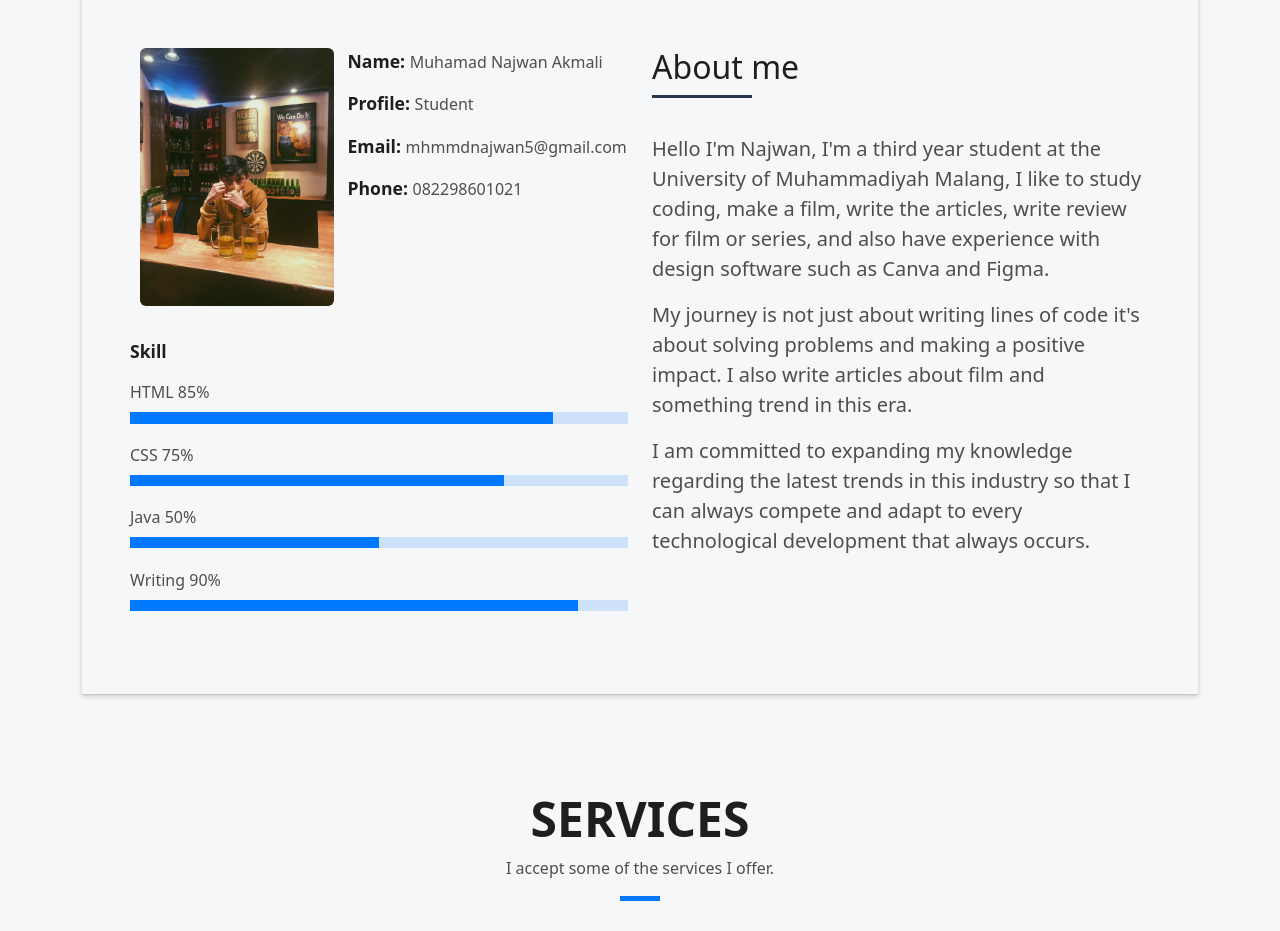
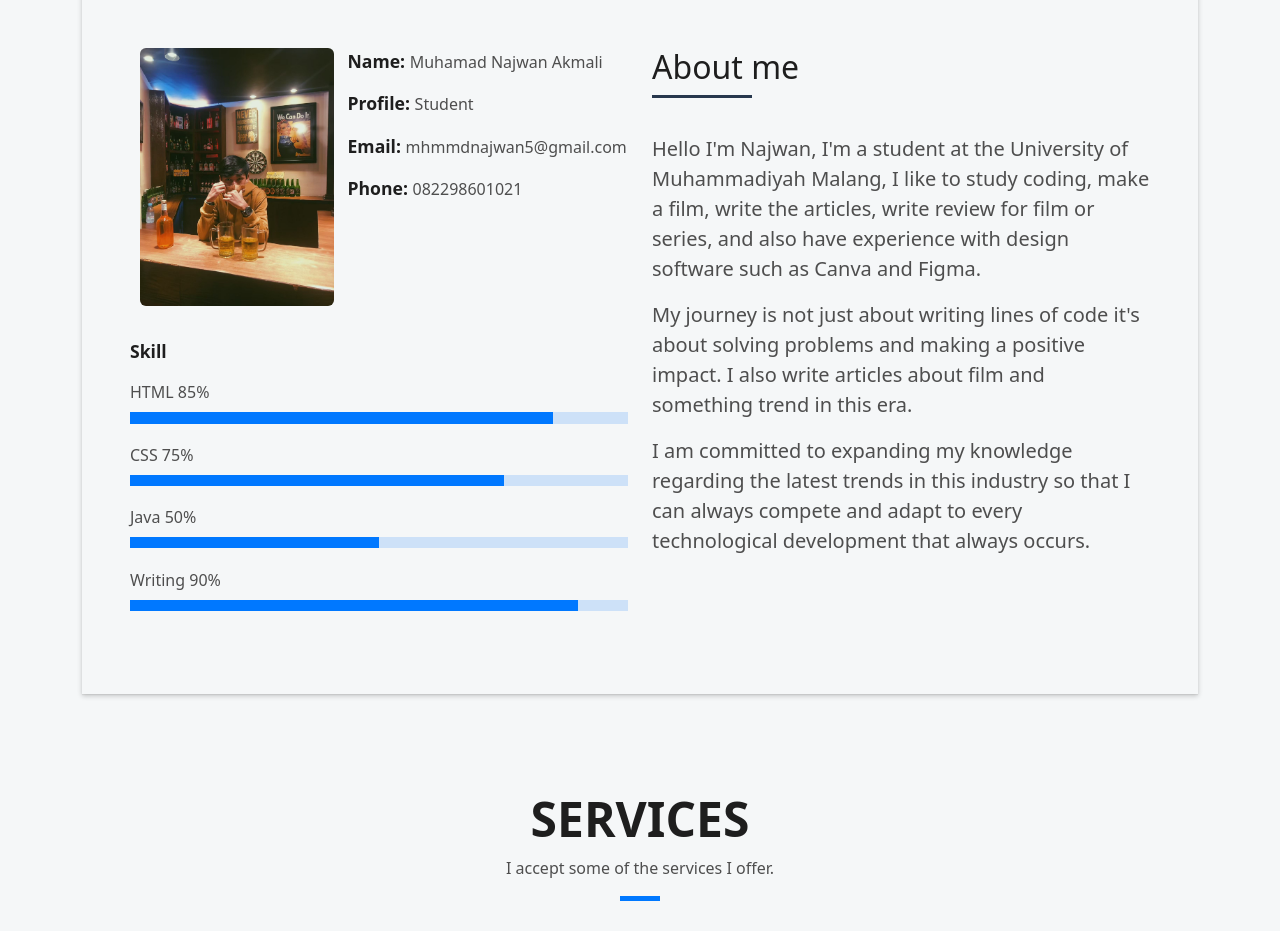
Before and after one commit to mhmdnjwn/Portfolio, a plain HTML site: page index.html in a window 1280 px wide. Shown: the part 880-1811 px from the top of the page. Drawn offline with Linux system fonts and the light colour scheme.

Commit message:
Update index.html

```diff
--- a/index.html
+++ b/index.html
@@ -114,7 +114,7 @@
                       </h5>
                     </div>
                     <p class="lead">
-                      Hello I'm Najwan, I'm a third year student at the University of Muhammadiyah Malang, I like to study coding, make a film, write the articles, write review for film or series, and also have experience with design software such as Canva and Figma.
+                      Hello I'm Najwan, I'm a student at the University of Muhammadiyah Malang, I like to study coding, make a film, write the articles, write review for film or series, and also have experience with design software such as Canva and Figma.
                     </p>
                     <p class="lead">
                       My journey is not just about writing lines of code it's about solving problems and making a positive impact. I also write articles about film and something trend in this era.
```
